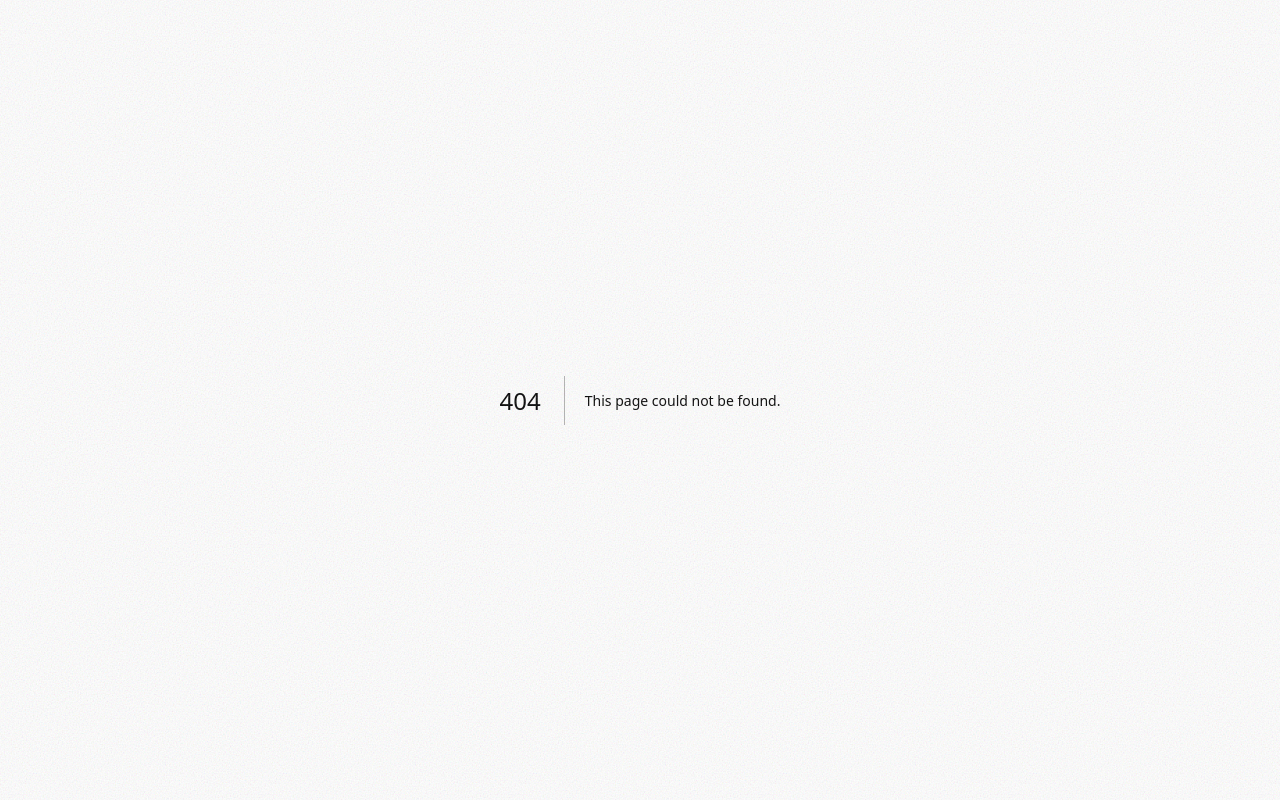
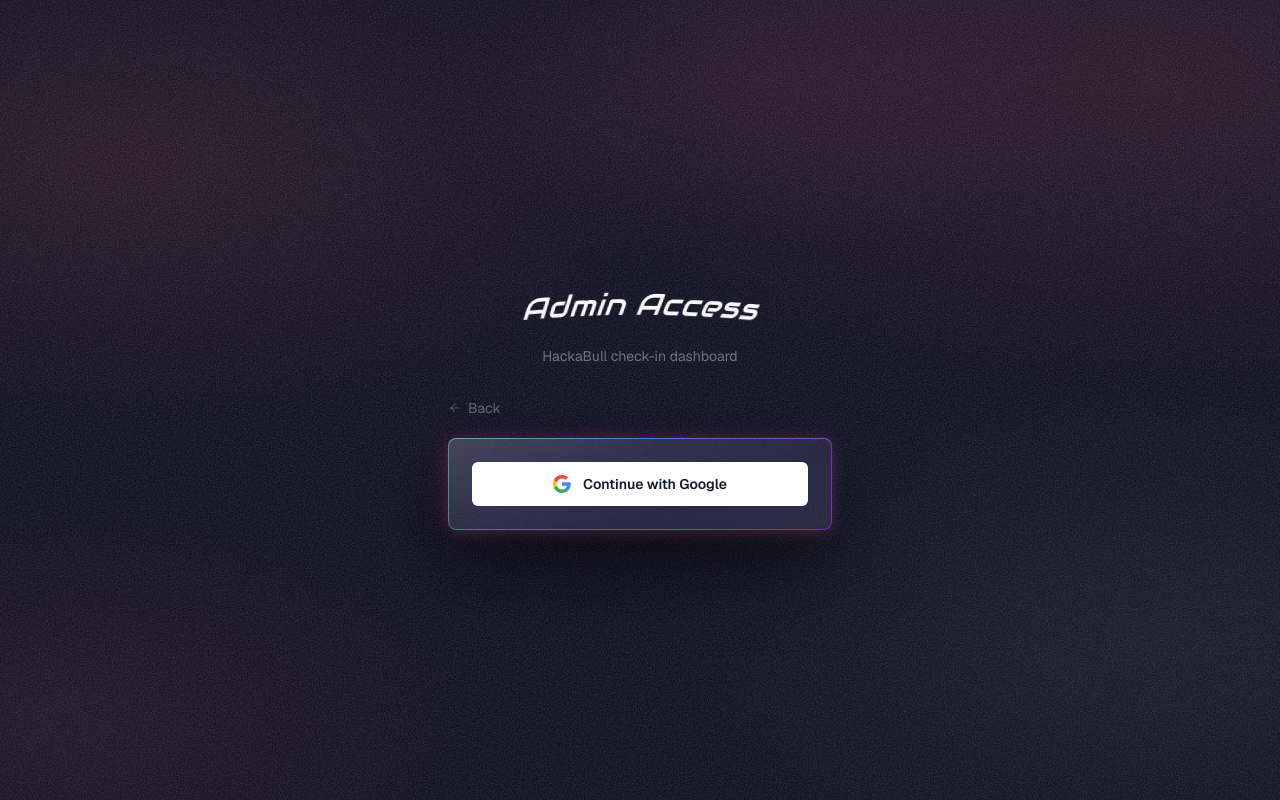
Before and after one commit to ketsunishi0909/Hackabullusf, a Next.js app in the folder qr-code-app/: page /auth/signin in a window 1280 px wide. Before the commit this address had no page. Built offline with nearby package versions, Linux system fonts and the light colour scheme.

Commit message:
feat(qr): add auth pages

```diff
--- /dev/null
+++ b/qr-code-app/app/auth/signin/page.tsx
@@ -0,0 +1,88 @@
+import { signIn } from "@/auth"
+import PageTitle from "@/components/PageTitle"
+
+export default function SignInPage({
+  searchParams,
+}: {
+  searchParams: Promise<{ error?: string; callbackUrl?: string }>
+}) {
+  return <SignInContent searchParams={searchParams} />
+}
+
+async function SignInContent({
+  searchParams,
+}: {
+  searchParams: Promise<{ error?: string; callbackUrl?: string }>
+}) {
+  const params = await searchParams
+  const isAccessDenied = params.error === "AccessDenied"
+
+  return (
+    <main className="min-h-screen flex items-center justify-center p-4">
+      <div className="w-full max-w-sm">
+        <div className="text-center mb-8">
+          <PageTitle fontSize={44}>Admin Access</PageTitle>
+          <p className="text-white/40 text-sm mt-1">HackaBull check-in dashboard</p>
+        </div>
+
+        <a
+          href="/"
+          className="flex items-center gap-1.5 text-sm text-white/35 hover:text-white/65 transition-colors mb-5"
+        >
+          <svg width="14" height="14" viewBox="0 0 24 24" fill="none" aria-hidden="true">
+            <path d="M19 12H5M5 12l7 7M5 12l7-7" stroke="currentColor" strokeWidth="1.5" strokeLinecap="round" strokeLinejoin="round"/>
+          </svg>
+          Back
+        </a>
+
+        <div className="rounded-lg p-6 glass-panel">
+          {isAccessDenied && (
+            <div className="mb-5 px-4 py-3 bg-red-500/10 border border-red-500/20 rounded-md text-red-300 text-sm">
+              Access denied. Your account is not on the approved list.
+            </div>
+          )}
+
+          <form
+            action={async () => {
+              "use server"
+              await signIn("google", {
+                redirectTo: params.callbackUrl ?? "/admin",
+              })
+            }}
+          >
+            <button
+              type="submit"
+              className="w-full flex items-center justify-center gap-3 px-4 py-3 bg-white text-slate-900 rounded-md text-sm font-semibold hover:bg-white/90 transition-colors"
+            >
+              <GoogleIcon />
+              Continue with Google
+            </button>
+          </form>
+        </div>
+      </div>
+    </main>
+  )
+}
+
+function GoogleIcon() {
+  return (
+    <svg width="18" height="18" viewBox="0 0 18 18" aria-hidden="true">
+      <path
+        fill="#4285F4"
+        d="M17.64 9.2c0-.637-.057-1.251-.164-1.84H9v3.481h4.844c-.209 1.125-.843 2.078-1.796 2.716v2.259h2.908c1.702-1.567 2.684-3.875 2.684-6.615z"
+      />
+      <path
+        fill="#34A853"
+        d="M9 18c2.43 0 4.467-.806 5.956-2.184l-2.908-2.259c-.806.54-1.837.86-3.048.86-2.344 0-4.328-1.584-5.036-3.711H.957v2.332A8.997 8.997 0 0 0 9 18z"
+      />
+      <path
+        fill="#FBBC05"
+        d="M3.964 10.706A5.41 5.41 0 0 1 3.682 9c0-.593.102-1.17.282-1.706V4.962H.957A8.996 8.996 0 0 0 0 9c0 1.452.348 2.827.957 4.038l3.007-2.332z"
+      />
+      <path
+        fill="#EA4335"
+        d="M9 3.583c1.321 0 2.508.454 3.44 1.345l2.582-2.58C13.463.891 11.426 0 9 0A8.997 8.997 0 0 0 .957 4.962L3.964 7.294C4.672 5.163 6.656 3.583 9 3.583z"
+      />
+    </svg>
+  )
+}
```
